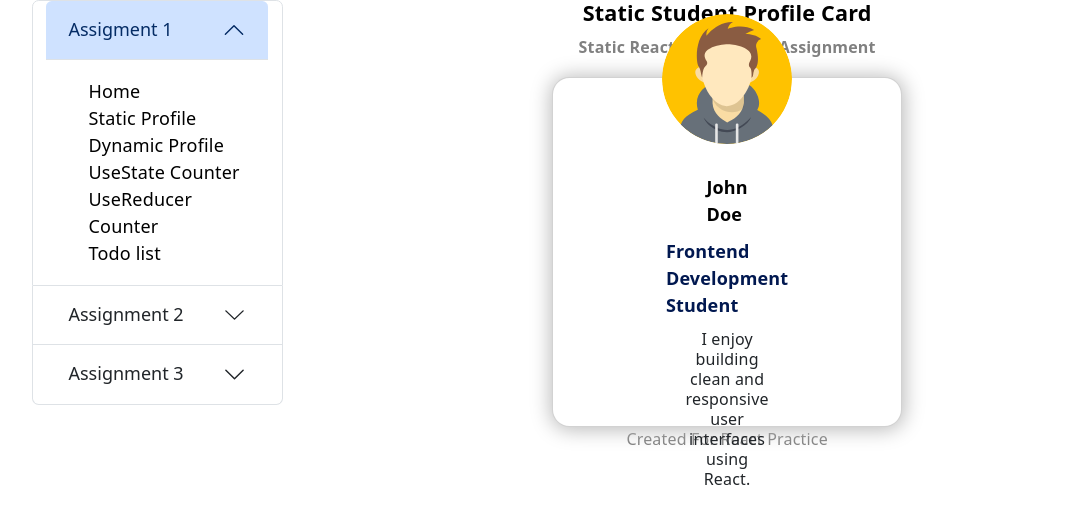
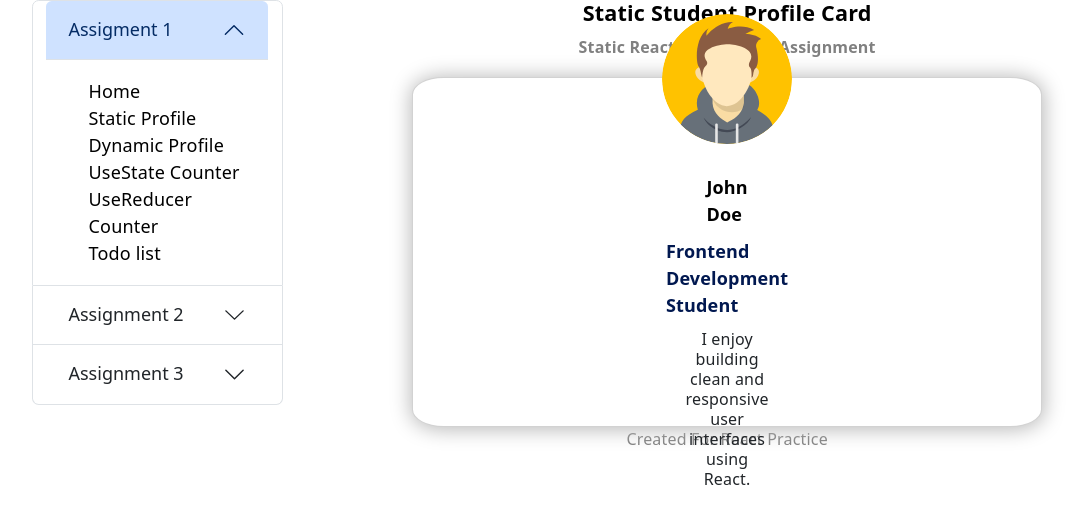
Before and after one commit to DevCodeYuvraj/React-Practice, a React app in the folder myapp/: page /StaticProfile in a window 1280 px wide. Shown: the top 524 px of the page, without its empty margins (52-1136 px from the left). Built offline with nearby package versions, Linux system fonts and the light colour scheme; the HTML template or start-up script is replaced by a standard one.

Commit message:
A0758:37 PM154 C15437i8:37 PM

```diff
--- a/myapp/src/index.css
+++ b/myapp/src/index.css
@@ -85,7 +85,7 @@
   justify-content: center;
   border-radius: 5%;
   box-shadow: 0.5px 1px 20px 2px rgb(187, 187, 187);
-  width: 350px;
+  width: 35rem;
   height: 350px;
 }
 
```
